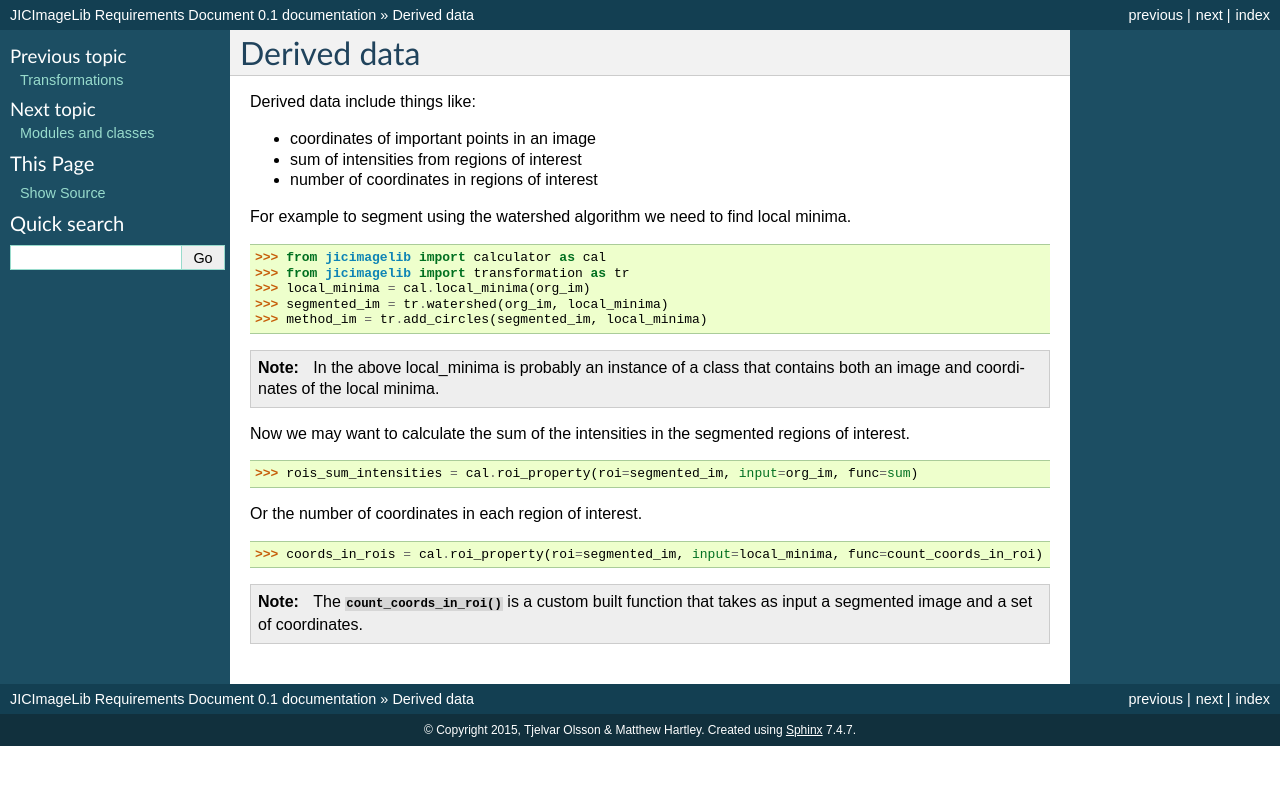
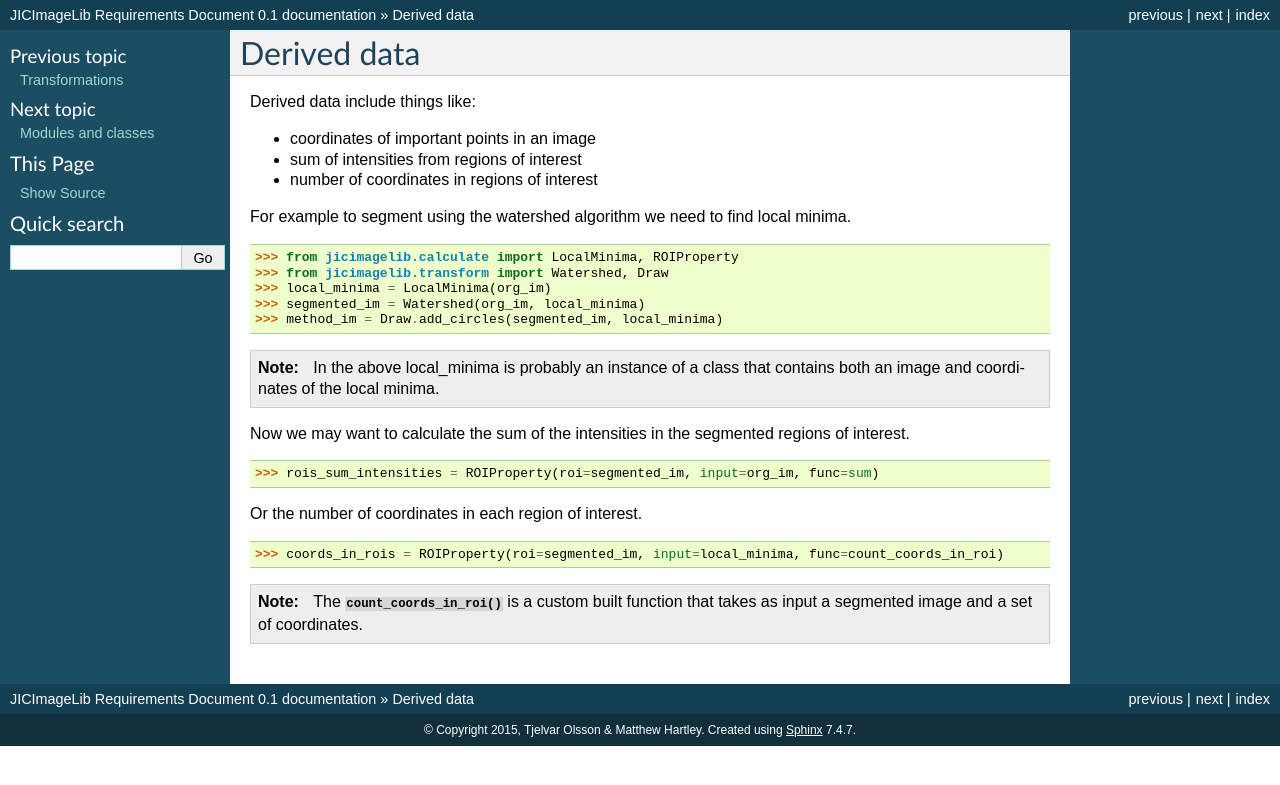
Before and after one commit to JIC-CSB/jicbioimage.core, a Sphinx documentation site: the page built from requirements/source/derived_data.rst, in a window 1280 px wide. Shown: the top 785 px of the page. Built offline with Sphinx 7.4.7, drawn with Linux system fonts in a browser that asks for light colours.

Commit message:
Updated the derived data section of the requirements.

```diff
--- a/requirements/source/derived_data.rst
+++ b/requirements/source/derived_data.rst
@@ -12,11 +12,11 @@ minima.
 
 .. code-block:: python
 
-    >>> from jicimagelib import calculator as cal
-    >>> from jicimagelib import transformation as tr
-    >>> local_minima = cal.local_minima(org_im)
-    >>> segmented_im = tr.watershed(org_im, local_minima)
-    >>> method_im = tr.add_circles(segmented_im, local_minima)
+    >>> from jicimagelib.calculate import LocalMinima, ROIProperty
+    >>> from jicimagelib.transform import Watershed, Draw
+    >>> local_minima = LocalMinima(org_im)
+    >>> segmented_im = Watershed(org_im, local_minima)
+    >>> method_im = Draw.add_circles(segmented_im, local_minima)
 
 .. note:: In the above local_minima is probably an instance of a class that
           contains both an image and coordinates of the local minima.
@@ -26,13 +26,13 @@ regions of interest.
 
 .. code-block:: python
 
-    >>> rois_sum_intensities = cal.roi_property(roi=segmented_im, input=org_im, func=sum)
+    >>> rois_sum_intensities = ROIProperty(roi=segmented_im, input=org_im, func=sum)
 
 Or the number of coordinates in each region of interest.
 
 .. code-block:: python
 
-    >>> coords_in_rois = cal.roi_property(roi=segmented_im, input=local_minima, func=count_coords_in_roi)
+    >>> coords_in_rois = ROIProperty(roi=segmented_im, input=local_minima, func=count_coords_in_roi)
 
 .. note:: The :func:`count_coords_in_roi` is a custom built function that takes
           as input a segmented image and a set of coordinates.
```
